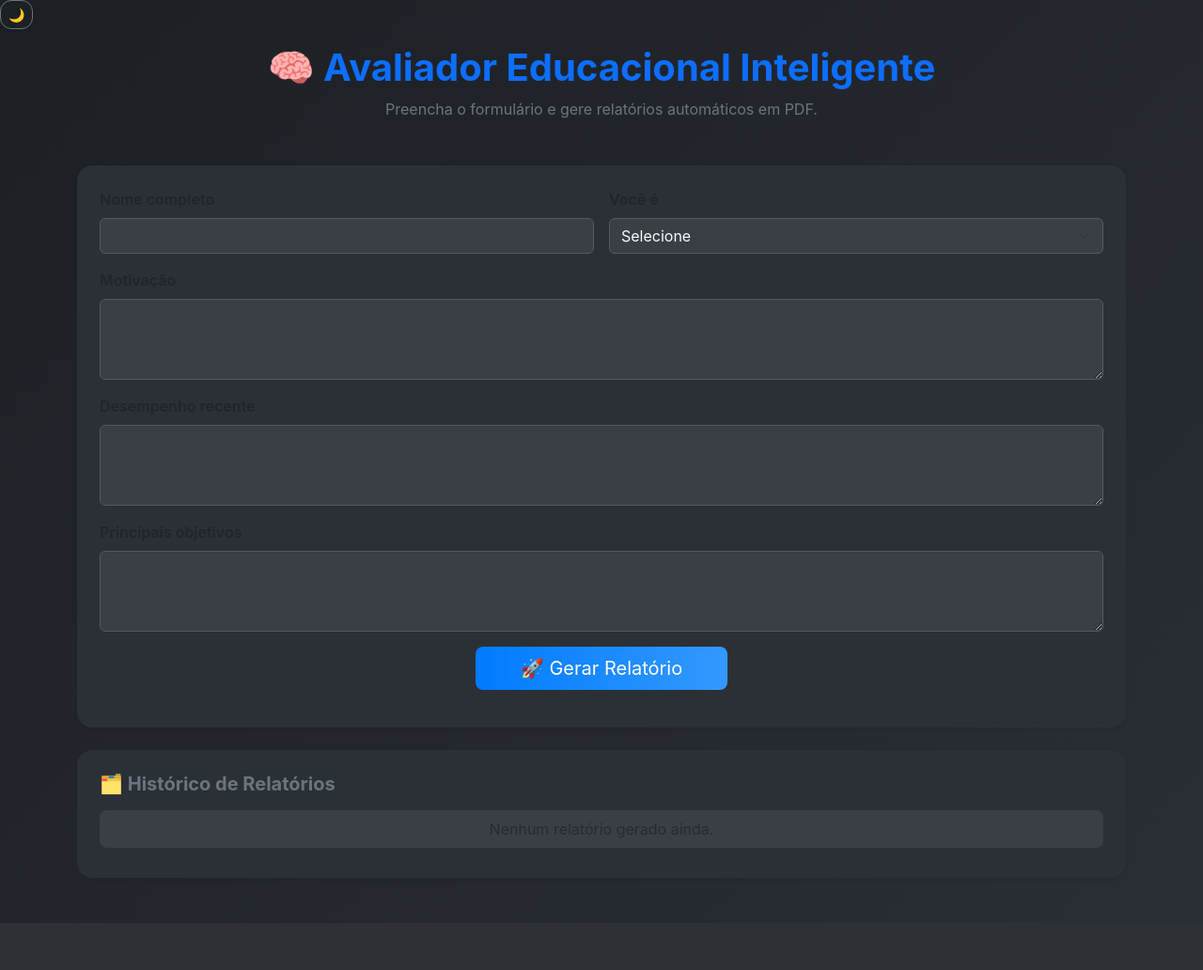
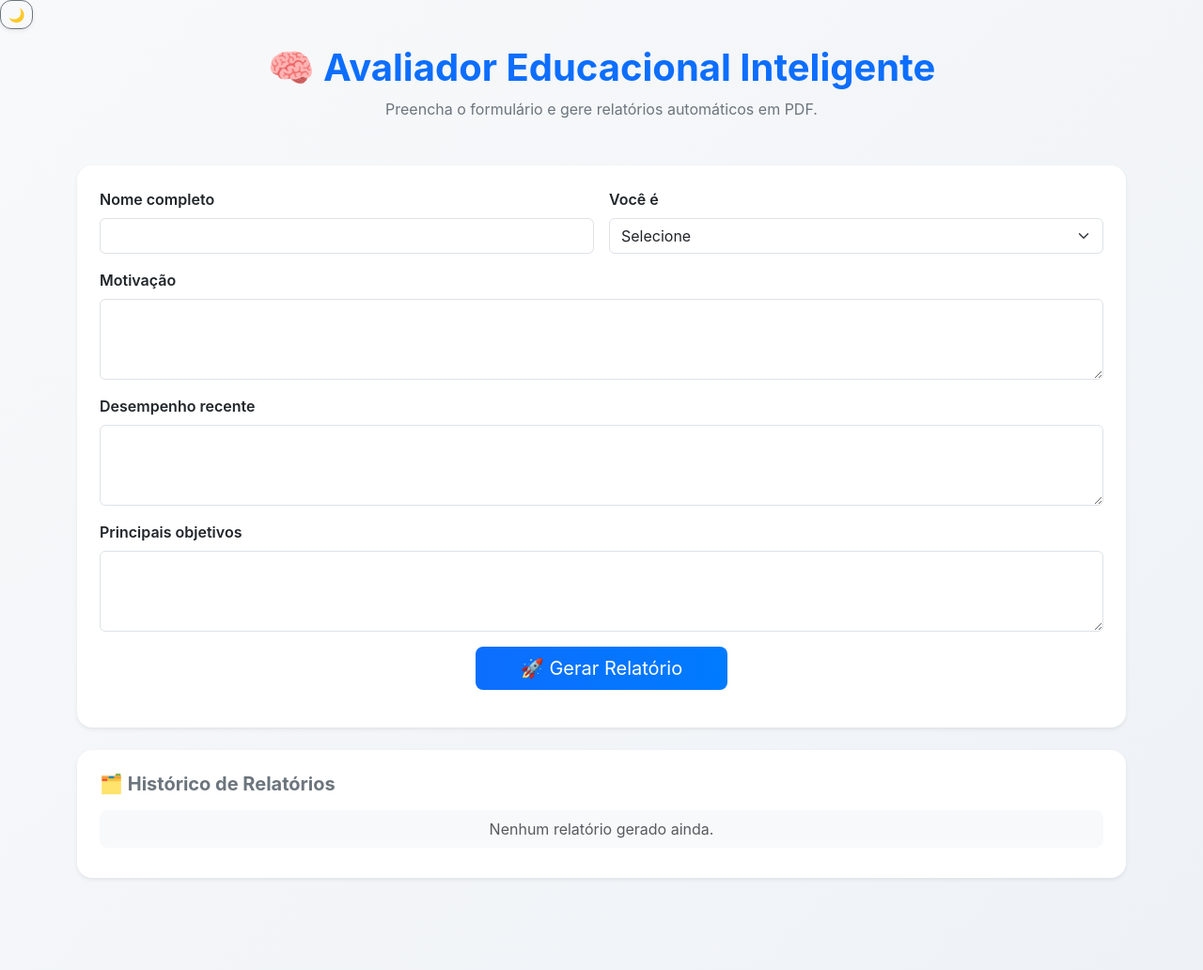
Before and after one commit to vitormarinho2005/ProjetoFullStackPython, a Flask app: page / in a window 1280 px wide. Shown: the whole page at 94% size. Before the commit the page ends 939 px from the top, so only its background shows below. Run offline with Flask 3, Linux system fonts and the light colour scheme.

Commit message:
CSS atualizado

```diff
--- a/static/style.css
+++ b/static/style.css
@@ -1,18 +1,43 @@
+/* =======================
+   Variáveis de cores
+======================= */
+:root {
+    --bg-light: #f8f9fa;
+    --bg-dark: #1c1f24;
+    --card-light: #fff;
+    --card-dark: #2b3036;
+    --text-light: #212529;
+    --text-dark: #f8f9fa;
+    --btn-primary-light: linear-gradient(90deg, #0d6efd, #007bff);
+    --btn-primary-dark: linear-gradient(90deg, #007bff, #3399ff);
+    --hist-light: #f8f9fa;
+    --hist-hover-light: #e9f3ff;
+    --hist-dark: #3a3f46;
+    --hist-hover-dark: #4b525b;
+    --input-light-bg: #fff;
+    --input-dark-bg: #3a3f46;
+    --input-light-border: #ced4da;
+    --input-dark-border: #555a60;
+}
+
 /* =======================
    Geral
 ======================= */
 body {
     font-family: "Inter", system-ui, sans-serif;
-    background: linear-gradient(135deg, #f8f9fa, #eef2f7);
-    color: #212529;
+    background: linear-gradient(135deg, var(--bg-light), #eef2f7);
+    color: var(--text-light);
     transition: background 0.3s, color 0.3s;
+    min-height: 100vh;
+    padding-bottom: 50px;
 }
 
 /* Cards */
 .card {
-    background-color: #fff;
+    background-color: var(--card-light);
     border-radius: 1.25rem;
     transition: transform 0.2s, box-shadow 0.2s, background-color 0.3s;
+    padding: 1.5rem;
 }
 
 .card:hover {
@@ -22,7 +47,7 @@
 
 /* Botões primários */
 .btn-primary {
-    background: linear-gradient(90deg, #0d6efd, #007bff);
+    background: var(--btn-primary-light);
     border: none;
     transition: transform 0.2s, opacity 0.2s, background 0.3s;
 }
@@ -32,30 +57,38 @@
     opacity: 0.9;
 }
 
-/* Inputs e selects */
+/* Inputs, textarea e selects */
 input,
 textarea,
 select {
+    width: 100%;
+    padding: 0.5rem;
+    border: 1px solid var(--input-light-border);
+    border-radius: 0.5rem;
+    background-color: var(--input-light-bg);
+    color: var(--text-light);
     transition: background-color 0.3s, color 0.3s, border 0.3s;
 }
 
-/* Histórico */
+/* Histórico de relatórios */
 #listaHistorico .list-group-item {
     border: none;
     border-radius: 0.5rem;
     margin-bottom: 0.5rem;
-    background-color: #f8f9fa;
-    transition: background 0.2s, color 0.2s;
+    background-color: var(--hist-light);
+    transition: background 0.2s, color 0.2s, transform 0.2s;
 }
 
 #listaHistorico .list-group-item:hover {
-    background-color: #e9f3ff;
+    background-color: var(--hist-hover-light);
+    transform: scale(1.01);
 }
 
 /* Toasts */
 .toast {
     font-size: 0.95rem;
     border-radius: 0.75rem;
+    transition: transform 0.2s;
 }
 
 /* Botão alternância de tema */
@@ -63,6 +96,7 @@
     z-index: 3000;
     border-radius: 0.75rem;
     transition: transform 0.2s, background 0.2s;
+    cursor: pointer;
 }
 
 #toggleTheme:hover {
@@ -73,50 +107,68 @@
 /* =======================
    Dark Mode
 ======================= */
-body.dark-mode,
-body:not(.light-mode) {
-    background: linear-gradient(135deg, #1c1f24, #2a2e35);
-    color: #f8f9fa;
+body.dark-mode {
+    background: linear-gradient(135deg, var(--bg-dark), #2a2e35);
+    color: var(--text-dark);
 }
 
-body.dark-mode .card,
-body:not(.light-mode) .card {
-    background-color: #2b3036;
+body.dark-mode .card {
+    background-color: var(--card-dark);
+    color: #fff;  /* Atualizado para texto claro no modo escuro */
 }
 
 body.dark-mode input,
 body.dark-mode textarea,
-body.dark-mode select,
-body:not(.light-mode) input,
-body:not(.light-mode) textarea,
-body:not(.light-mode) select {
-    background-color: #3a3f46 !important;
-    color: #f8f9fa !important;
-    border: 1px solid #555a60 !important;
+body.dark-mode select {
+    background-color: var(--input-dark-bg) !important;
+    color: var(--text-light) !important;  /* Texto claro em campos de entrada no modo escuro */
+    border: 1px solid var(--input-dark-border) !important;
 }
 
-body.dark-mode #listaHistorico .list-group-item,
-body:not(.light-mode) #listaHistorico .list-group-item {
-    background-color: #3a3f46;
-    color: #f8f9fa;
+body.dark-mode #listaHistorico .list-group-item {
+    background-color: var(--hist-dark);
+    color: #fff;  /* Texto claro para o histórico no modo escuro */
 }
 
-body.dark-mode #listaHistorico .list-group-item:hover,
-body:not(.light-mode) #listaHistorico .list-group-item:hover {
-    background-color: #4b525b;
+body.dark-mode #listaHistorico .list-group-item:hover {
+    background-color: var(--hist-hover-dark);
 }
 
-body.dark-mode .btn-primary,
-body:not(.light-mode) .btn-primary {
-    background: linear-gradient(90deg, #007bff, #3399ff);
+body.dark-mode .btn-primary {
+    background: var(--btn-primary-dark);
 }
 
 /* =======================
-   Mídia: Detecta modo escuro do sistema
+   Mídia: Dark Mode automático
 ======================= */
 @media (prefers-color-scheme: dark) {
     body:not(.light-mode) {
-        background: linear-gradient(135deg, #1c1f24, #2a2e35);
-        color: #f8f9fa;
+        background: linear-gradient(135deg, var(--bg-dark), #2a2e35);
+        color: var(--text-dark);
     }
 }
+
+/* =======================
+   Suavidade adicional para animações
+======================= */
+.card,
+.btn-primary,
+#listaHistorico .list-group-item,
+input,
+textarea,
+select {
+    transition: all 0.3s ease;
+}
+
+/* =======================
+   Responsividade
+======================= */
+@media (max-width: 768px) {
+    .card {
+        padding: 1rem;
+    }
+
+    #listaHistorico .list-group-item {
+        font-size: 0.9rem;
+    }
+}
```
